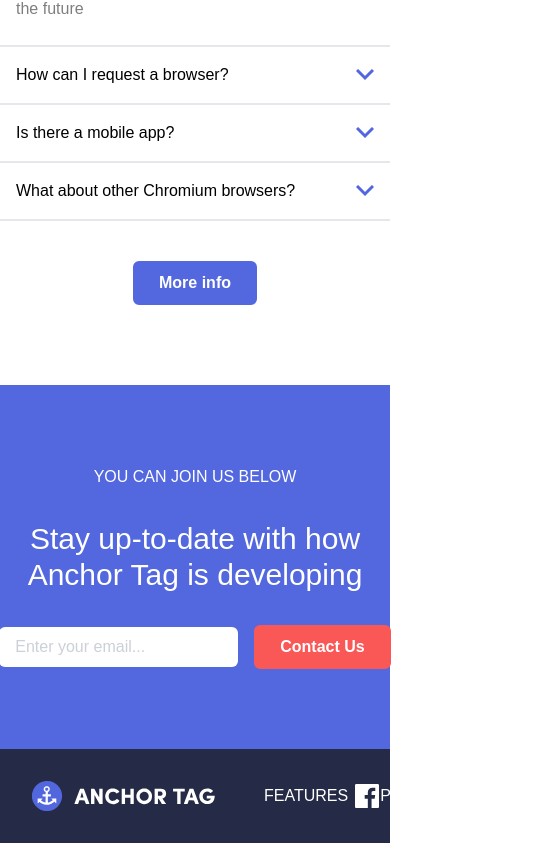
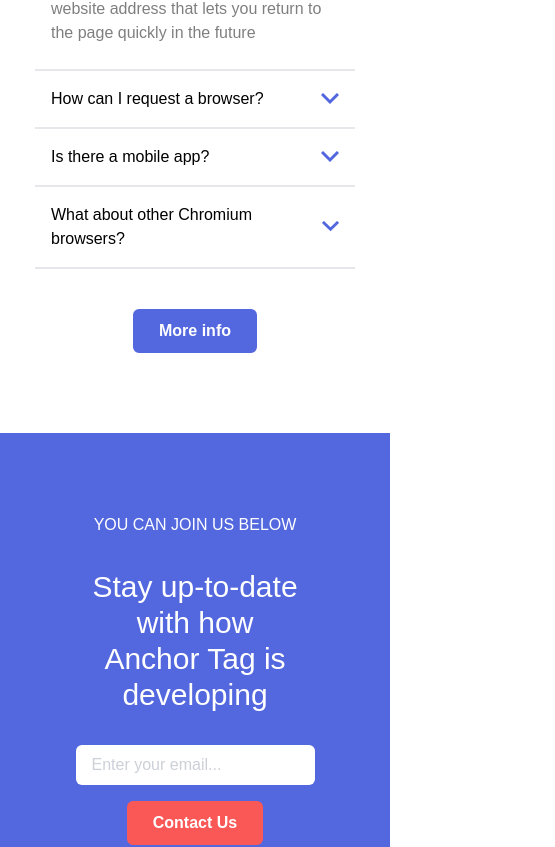
Before and after one commit to Olly-Codes/anchor-tag-landing, a React (Vite) app: page / in a window 390 px wide. Shown: the part 3880-4727 px from the top of the page, 555 px wide, since content can reach past the window. Built offline with nearby package versions, Linux system fonts and the light colour scheme.

Commit message:
style: mobile responsive FAQ, Contact and Footer components

```diff
--- a/src/components/ContactSection.tsx
+++ b/src/components/ContactSection.tsx
@@ -4,10 +4,12 @@
   return (
     <section className="p-20 flex flex-col justify-center items-center bg-primary-blue" id="Contact">
         <form className="text-white flex-col justify-center items-center">
-            <p className="w-lg text-center mb-8 uppercase">You can join us below</p>
-            <h4 className="text-3xl text-center mb-8">Stay up-to-date with how <br /> Anchor Tag is developing</h4>
+            <div>
+              <p className="lg:w-lg text-center mb-8 uppercase">You can join us below</p>
+              <h4 className="text-3xl text-center mb-8">Stay up-to-date with how <br /> Anchor Tag is developing</h4>
+            </div>
 
-            <div className="flex justify-center items-center gap-4">
+            <div className="flex flex-col lg:flex-row justify-center items-center gap-4">
                 <input
                   type="email"
                   name="email"
--- a/src/components/FAQSection.tsx
+++ b/src/components/FAQSection.tsx
@@ -48,12 +48,12 @@
     <section>
         <div className="w-full flex flex-col justify-center items-center">
             <h2 className="text-2xl font-bold mb-4 mt-20">Frequenty Asked Questions</h2>
-            <p className="w-150 text-center opacity-50 mb-8">Here are some of our FAQs. If you have any other questions you'd like answered, please feel free to email us</p>
+            <p className="w-full lg:w-150 text-center opacity-50 mb-8 px-8 lg:px-0">Here are some of our FAQs. If you have any other questions you'd like answered, please feel free to email us</p>
         </div>
 
         <div className="flex flex-col items-center ransition-all duration-300">
             {FAQContent.map((faq, index) => (
-                <div className="max-w-120 flex flex-col justify-center p-4 border-b-2 border-gray-200">
+                <div className="max-w-80 lg:max-w-120 flex flex-col justify-center p-4 border-b-2 border-gray-200">
                     <div
                         key={faq.id}
                         className={`flex justify-between items-center cursor-pointer hover:text-primary-red ${faq.open ? 'text-primary-red' : ''}`}
--- a/src/components/Footer.tsx
+++ b/src/components/Footer.tsx
@@ -7,8 +7,8 @@
     ];
 
   return (
-    <footer className="bg-neutral-blue flex justify-around p-8">
-        <div className="flex items-center gap-8">
+    <footer className="bg-neutral-blue flex flex-col lg:flex-row justify-around p-8">
+        <div className="flex flex-col lg:flex-row items-center gap-8">
             <img width={200} height={200} src="/logo-anchortag-white.svg" alt="Anchor Tag logo" />
             {links.map((link) => (
                 <a
@@ -17,7 +17,7 @@
                 >{link.label}</a>
             ))}
         </div>
-        <div className="flex items-center gap-8">
+        <div className="flex items-center justify-center lg:justify-normal gap-8 mt-8 lg:mt-8">
             <svg className="fill-current text-white hover:text-primary-red cursor-pointer" xmlns="http://www.w3.org/2000/svg" width="24" height="24"><path fill-rule="evenodd" d="M22.675 0H1.325C.593 0 0 .593 0 1.325v21.351C0 23.407.593 24 1.325 24H12.82v-9.294H9.692v-3.622h3.128V8.413c0-3.1 1.893-4.788 4.659-4.788 1.325 0 2.463.099 2.795.143v3.24l-1.918.001c-1.504 0-1.795.715-1.795 1.763v2.313h3.587l-.467 3.622h-3.12V24h6.116c.73 0 1.323-.593 1.323-1.325V1.325C24 .593 23.407 0 22.675 0z"/></svg>
             <svg className="fill-current text-white hover:text-primary-red cursor-pointer" xmlns="http://www.w3.org/2000/svg" width="24" height="20"><path fill-rule="evenodd" d="M24 2.557a9.83 9.83 0 0 1-2.828.775A4.932 4.932 0 0 0 23.337.608a9.864 9.864 0 0 1-3.127 1.195A4.916 4.916 0 0 0 16.616.248c-3.179 0-5.515 2.966-4.797 6.045A13.978 13.978 0 0 1 1.671 1.149a4.93 4.93 0 0 0 1.523 6.574 4.903 4.903 0 0 1-2.229-.616c-.054 2.281 1.581 4.415 3.949 4.89a4.935 4.935 0 0 1-2.224.084 4.928 4.928 0 0 0 4.6 3.419A9.9 9.9 0 0 1 0 17.54a13.94 13.94 0 0 0 7.548 2.212c9.142 0 14.307-7.721 13.995-14.646A10.025 10.025 0 0 0 24 2.557z"/></svg>
 
```
